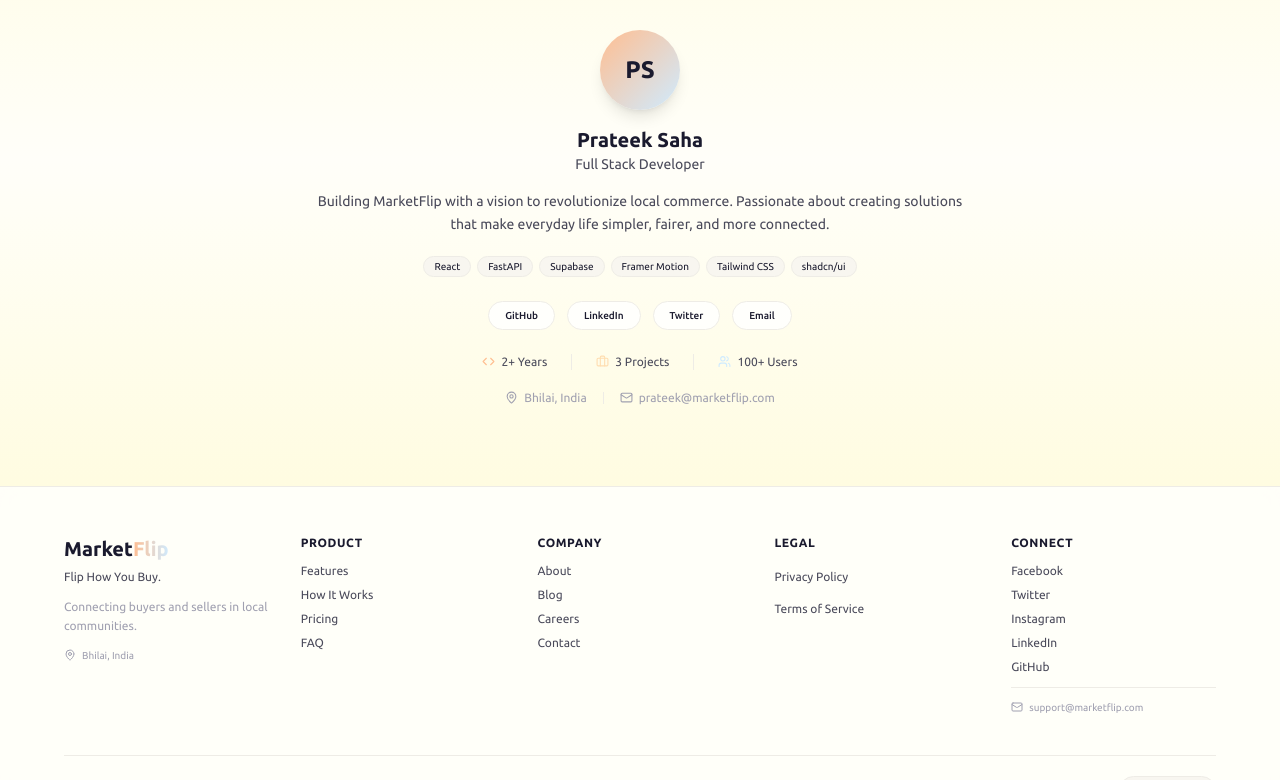
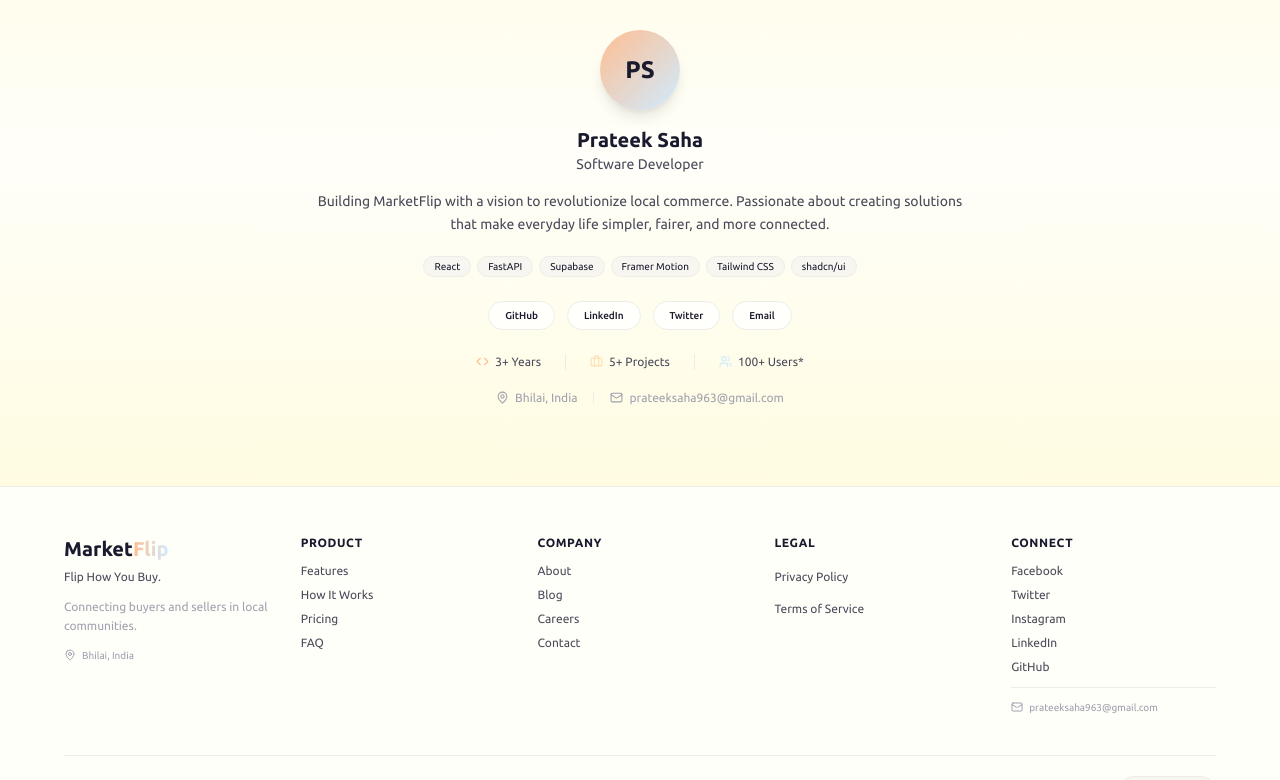
Before and after one commit to prateEKsaha07/marketflip, a React (Vite) app in the folder mfx-web/: page / in a window 1280 px wide. Shown: the part 4487-5267 px from the top of the page. Built offline with nearby package versions, Linux system fonts and the light colour scheme; no server answers; the HTML template or start-up script is replaced by a standard one.

Commit message:
feat: update AboutDev and Footer components with new social links and email, enhance navigation in Hero and HowItWorks sections

```diff
--- a/mfx-web/src/components/sections/AboutDev.jsx
+++ b/mfx-web/src/components/sections/AboutDev.jsx
@@ -82,7 +82,7 @@ const AboutDev = () => {
             Prateek Saha
           </motion.h3>
           <motion.p variants={itemVariants} className="text-sm text-[#4A4A5A]">
-            Full Stack Developer
+            Software Developer
           </motion.p>
 
           {/* Bio */}
@@ -107,25 +107,32 @@ const AboutDev = () => {
             ))}
           </motion.div>
 
-          {/* Social Links - Text based (No icons) */}
+          {/* Social Links - Text based */}
           <motion.div
             variants={itemVariants}
-            className="mt-6 flex flex-wrap gap-3 justify-center"
-          >
-            {['GitHub', 'LinkedIn', 'Twitter', 'Email'].map((social, index) => (
+            className="mt-6 flex flex-wrap gap-3 justify-center">
+            {
+              [
+                { name: 'GitHub', url: 'https://github.com/prateEKsaha07' },
+                { name: 'LinkedIn', url: 'https://www.linkedin.com/in/prateeksaha' },
+                { name: 'Twitter', url: 'https://x.com/PrateEKsaha_07' },
+                { name: 'Email', url: 'mailto:prateeksaha963@gmail.com' }
+              ].map((social, index) => (
                 <motion.a
                   key={index}
-                href={social === 'Email' ? 'mailto:prateek@marketflip.com' : '#'}
+                  href={social.url}
+                  target={social.name !== 'Email' ? '_blank' : undefined}
+                  rel={social.name !== 'Email' ? 'noopener noreferrer' : undefined}
                   whileHover={{ y: -2, scale: 1.02 }}
                   whileTap={{ scale: 0.95 }}
                   transition={{ type: 'spring', stiffness: 400, damping: 25 }}
-                className="px-4 py-1.5 text-[10px] font-medium text-[#1A1A2E] bg-white/80 backdrop-blur-sm border border-[#EEECE6] rounded-full hover:bg-[#FFBE91]/10 hover:border-[#FFBE91] transition-all"
-              >
-                {social}
+                  className="px-4 py-1.5 text-[10px] font-medium text-[#1A1A2E] bg-white/80 backdrop-blur-sm border border-[#EEECE6] rounded-full hover:bg-[#FFBE91]/10 hover:border-[#FFBE91] transition-all">
+              {social.name}
             </motion.a>
-            ))}
+          )
+        )
+      }
     </motion.div>
-
           {/* Stats */}
           <motion.div
             variants={itemVariants}
@@ -133,17 +140,17 @@ const AboutDev = () => {
           >
             <div className="flex items-center gap-1.5">
               <Code size={13} className="text-[#FFBE91]" />
-              <span>2+ Years</span>
+              <span>3+ Years</span>
             </div>
             <div className="w-px h-4 bg-[#EEECE6]" />
             <div className="flex items-center gap-1.5">
               <Briefcase size={13} className="text-[#FFDDB0]" />
-              <span>3 Projects</span>
+              <span>5+ Projects</span>
             </div>
             <div className="w-px h-4 bg-[#EEECE6]" />
             <div className="flex items-center gap-1.5">
               <Users size={13} className="text-[#CFEBFF]" />
-              <span>100+ Users</span>
+              <span>100+ Users*</span>
             </div>
           </motion.div>
 
@@ -159,7 +166,7 @@ const AboutDev = () => {
             <div className="w-px h-3 bg-[#EEECE6]" />
             <div className="flex items-center gap-1.5">
               <Mail size={13} />
-              <span>prateek@marketflip.com</span>
+              <span>prateeksaha963@gmail.com</span>
             </div>
           </motion.div>
         </motion.div>
--- a/mfx-web/src/components/sections/AnimatedTestimonials.jsx
+++ b/mfx-web/src/components/sections/AnimatedTestimonials.jsx
@@ -184,7 +184,7 @@ const AnimatedTestimonials = () => {
           className="text-center mb-12"
         >
           <div className="inline-flex items-center gap-2 px-4 py-2 mb-4 bg-[#FFBE91]/10 rounded-full border border-[#FFBE91]/20">
-            <span className="text-sm font-medium text-[#FFBE91]">💬 Testimonials</span>
+            <span className="text-sm font-medium text-[#FFBE91]">Testimonials</span>
           </div>
 
           <h2 className="text-4xl md:text-5xl font-bold">
--- a/mfx-web/src/components/sections/BentoFeatures.jsx
+++ b/mfx-web/src/components/sections/BentoFeatures.jsx
@@ -1,5 +1,6 @@
 import React from 'react';
 import { motion } from 'framer-motion';
+import { useNavigate } from 'react-router-dom';
 import {
   ShoppingBag,
   Users,
@@ -84,6 +85,8 @@ const featuredFeature = {
 };
 
 const BentoFeatures = () => {
+  const navigate = useNavigate();
+
   return (
     <section id="features" className="relative py-20 px-4 overflow-hidden">
       {/* Section Background */}
@@ -192,7 +195,7 @@ const BentoFeatures = () => {
           <p className="text-[#4A4A5A] mb-4">
             Ready to flip how you buy?
           </p>
-          <Button className="bg-[#FFBE91] hover:bg-[#FFA87A] text-[#1A1A2E] px-8 py-6 text-lg rounded-xl shadow-lg hover:shadow-xl transition-all group">
+          <Button onClick={() => navigate('/auth')} className="bg-[#FFBE91] hover:bg-[#FFA87A] text-[#1A1A2E] px-8 py-6 text-lg rounded-xl shadow-lg hover:shadow-xl transition-all group">
             Get Started
             <ArrowRight className="ml-2 w-5 h-5 group-hover:translate-x-1 transition-transform" />
           </Button>
--- a/mfx-web/src/components/sections/FAQ.jsx
+++ b/mfx-web/src/components/sections/FAQ.jsx
@@ -160,7 +160,10 @@ const FAQ = () => {
           className="text-center mt-8"
         >
           <p className="text-xs text-[#4A4A5A]">
-            Still have questions? <span className="text-[#FFBE91] font-medium">Contact us</span>
+            Still have questions? {" "}
+              <a href="mailto:prateeksaha963@gmail.com" className="text-[#FFBE91] font-medium">
+                Contact us
+              </a>
           </p>
         </motion.div>
       </div>
--- a/mfx-web/src/components/sections/Footer.jsx
+++ b/mfx-web/src/components/sections/Footer.jsx
@@ -2,11 +2,13 @@ import React from 'react';
 import { motion } from 'framer-motion';
 import { Link } from 'react-router-dom';
 import { ArrowUpRight, Heart, MapPin, Mail } from 'lucide-react';
-
+import { useNavigate } from 'react-router-dom';
 const Footer = () => {
   const scrollToTop = () => {
     window.scrollTo({ top: 0, behavior: 'smooth' });
   };
+
+  const navigate = useNavigate();
 
   const footerLinks = {
     product: ['Features', 'How It Works', 'Pricing', 'FAQ'],
@@ -15,11 +17,11 @@ const Footer = () => {
   };
 
   const socialLinks = [
-    { label: 'Facebook', href: '#' },
-    { label: 'Twitter', href: '#' },
-    { label: 'Instagram', href: '#' },
-    { label: 'LinkedIn', href: '#' },
-    { label: 'GitHub', href: '#' },
+    { label: 'Facebook', href: 'https://www.facebook.com/prateek.saha.10' },
+    { label: 'Twitter', href: 'https://x.com/PrateEKsaha_07' },
+    { label: 'Instagram', href: 'https://www.instagram.com/sketchy.prate_ek' },
+    { label: 'LinkedIn', href: 'https://www.linkedin.com/in/prateeksaha' },
+    { label: 'GitHub', href: 'https://github.com/prateEKsaha07' },
   ];
 
   return (
@@ -75,10 +77,10 @@ const Footer = () => {
                   whileHover={{ x: 3 }}
                   transition={{ type: 'spring', stiffness: 400, damping: 25 }}
                 >
-                  <a href="#" className="text-xs text-[#4A4A5A] hover:text-[#FFBE91] transition-colors flex items-center gap-1 group">
+                  <button onClick={() => navigate('/auth')} className="text-xs text-[#4A4A5A] hover:text-[#FFBE91] transition-colors flex items-center gap-1 group">
                     {item}
                     <ArrowUpRight className="w-2.5 h-2.5 opacity-0 group-hover:opacity-100 transition-opacity" />
-                  </a>
+                  </button>
                 </motion.li>
               ))}
             </ul>
@@ -94,7 +96,7 @@ const Footer = () => {
                   whileHover={{ x: 3 }}
                   transition={{ type: 'spring', stiffness: 400, damping: 25 }}
                 >
-                  <a href="#" className="text-xs text-[#4A4A5A] hover:text-[#FFBE91] transition-colors">
+                  <a href="" className="text-xs text-[#4A4A5A] hover:text-[#FFBE91] transition-colors">
                     {item}
                   </a>
                 </motion.li>
@@ -127,7 +129,7 @@ const Footer = () => {
 
             <div className="mt-3 pt-3 border-t border-[#EEECE6] flex items-center gap-1.5 text-[10px] text-[#A0A0B0]">
               <Mail size={12} />
-              <span>support@marketflip.com</span>
+              <span>prateeksaha963@gmail.com</span>
             </div>
           </div>
         </div>
@@ -138,11 +140,11 @@ const Footer = () => {
             © {new Date().getFullYear()} MarketFlip. All rights reserved.
           </p>
 
-          <div className="flex items-center gap-4 text-[10px] text-[#A0A0B0]">
+          {/* <div className="flex items-center gap-4 text-[10px] text-[#A0A0B0]">
             <span>Made with</span>
             <Heart size={11} className="text-[#FFBE91] fill-[#FFBE91]" />
             <span>in Bhilai</span>
-          </div>
+          </div> */}
 
           {/* Back to Top Button */}
           <motion.button
--- a/mfx-web/src/components/sections/Hero.jsx
+++ b/mfx-web/src/components/sections/Hero.jsx
@@ -1,6 +1,7 @@
 import React from 'react';
 import { motion } from 'framer-motion';
 import { Button } from '@/components/ui/button';
+import { useNavigate } from 'react-router-dom';
 import {
   ArrowRight,
   Sparkles,
@@ -15,7 +16,9 @@ import {
   Activity
 } from 'lucide-react';
 
+
 const Hero = () => {
+  const navigate = useNavigate();
   return (
     <section className="relative min-h-screen flex items-center justify-center px-4 pt-20 overflow-hidden">
       <div className="max-w-6xl mx-auto w-full">
@@ -72,7 +75,7 @@ const Hero = () => {
               transition={{ delay: 0.5, duration: 0.5 }}
               className="flex flex-wrap gap-3 pt-2"
             >
-              <Button className="bg-[#1A1A2E] hover:bg-[#2A2A3E] text-white px-6 py-5 text-sm font-medium rounded-xl shadow-lg hover:shadow-xl transition-all group">
+              <Button onClick={() => navigate('/auth')} className="bg-[#1A1A2E] hover:bg-[#2A2A3E] text-white px-6 py-5 text-sm font-medium rounded-xl shadow-lg hover:shadow-xl transition-all group">
                 Get Started
                 <ArrowRight className="ml-2 w-4 h-4 group-hover:translate-x-1 transition-transform" />
               </Button>
--- a/mfx-web/src/components/sections/HowItWorks.jsx
+++ b/mfx-web/src/components/sections/HowItWorks.jsx
@@ -1,5 +1,6 @@
 import React from 'react';
 import { motion } from 'framer-motion';
+import { useNavigate } from 'react-router-dom';
 import {
   ShoppingBag,
   Users,
@@ -46,6 +47,8 @@ const steps = [
 ];
 
 const HowItWorks = () => {
+  const navigate = useNavigate();
+
   return (
     <section id="how-it-works" className="relative py-16 md:py-20 px-4 overflow-hidden">
       {/* Section Background */}
@@ -141,7 +144,7 @@ const HowItWorks = () => {
           <p className="text-sm text-[#4A4A5A] mb-3">
             Ready to flip how you buy?
           </p>
-          <Button className="bg-[#1A1A2E] hover:bg-[#2A2A3E] text-white px-6 py-5 text-sm font-medium rounded-xl shadow-lg hover:shadow-xl transition-all group">
+          <Button onClick={() => navigate('/auth')} className="bg-[#1A1A2E] hover:bg-[#2A2A3E] text-white px-6 py-5 text-sm font-medium rounded-xl shadow-lg hover:shadow-xl transition-all group">
             Get Started
             <ArrowRight className="ml-2 w-4 h-4 group-hover:translate-x-1 transition-transform" />
           </Button>
```
Lines whose indentation alone changed are shown as unchanged.
